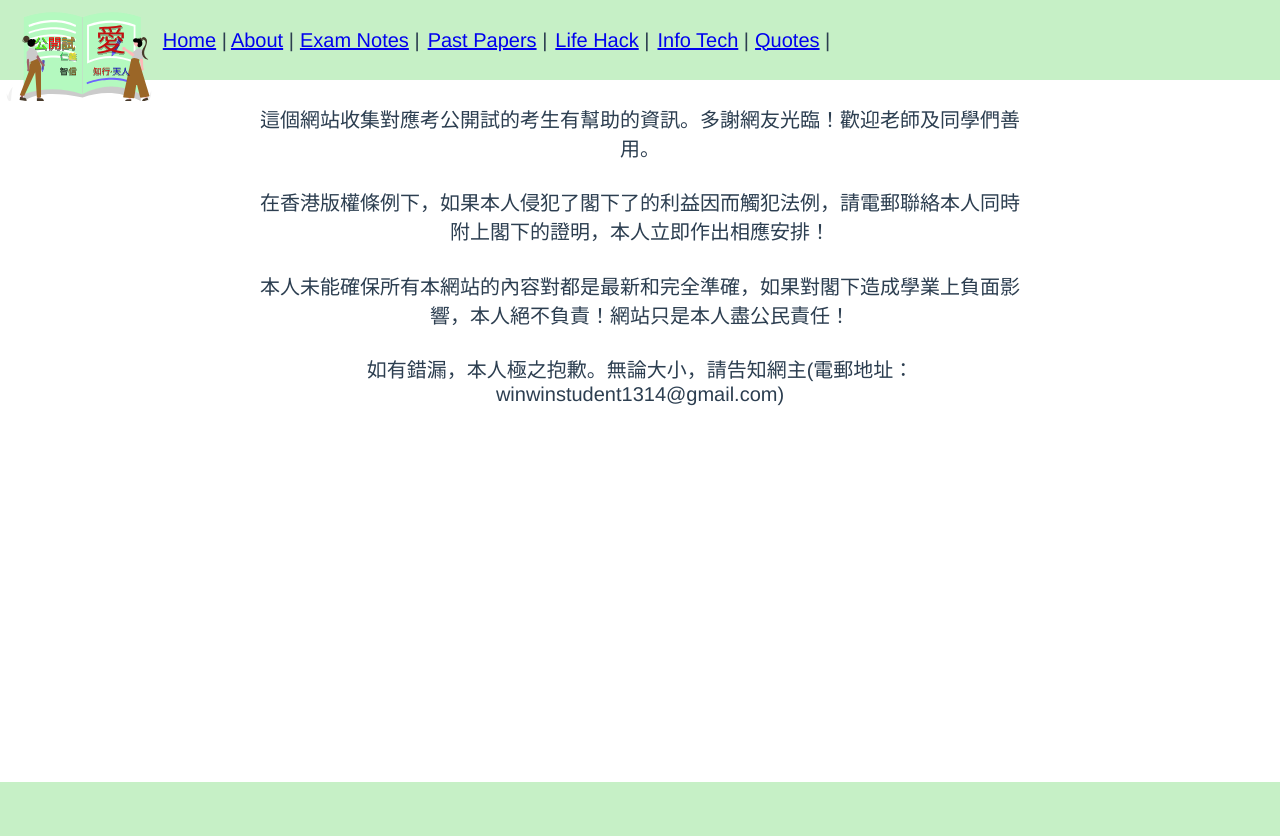
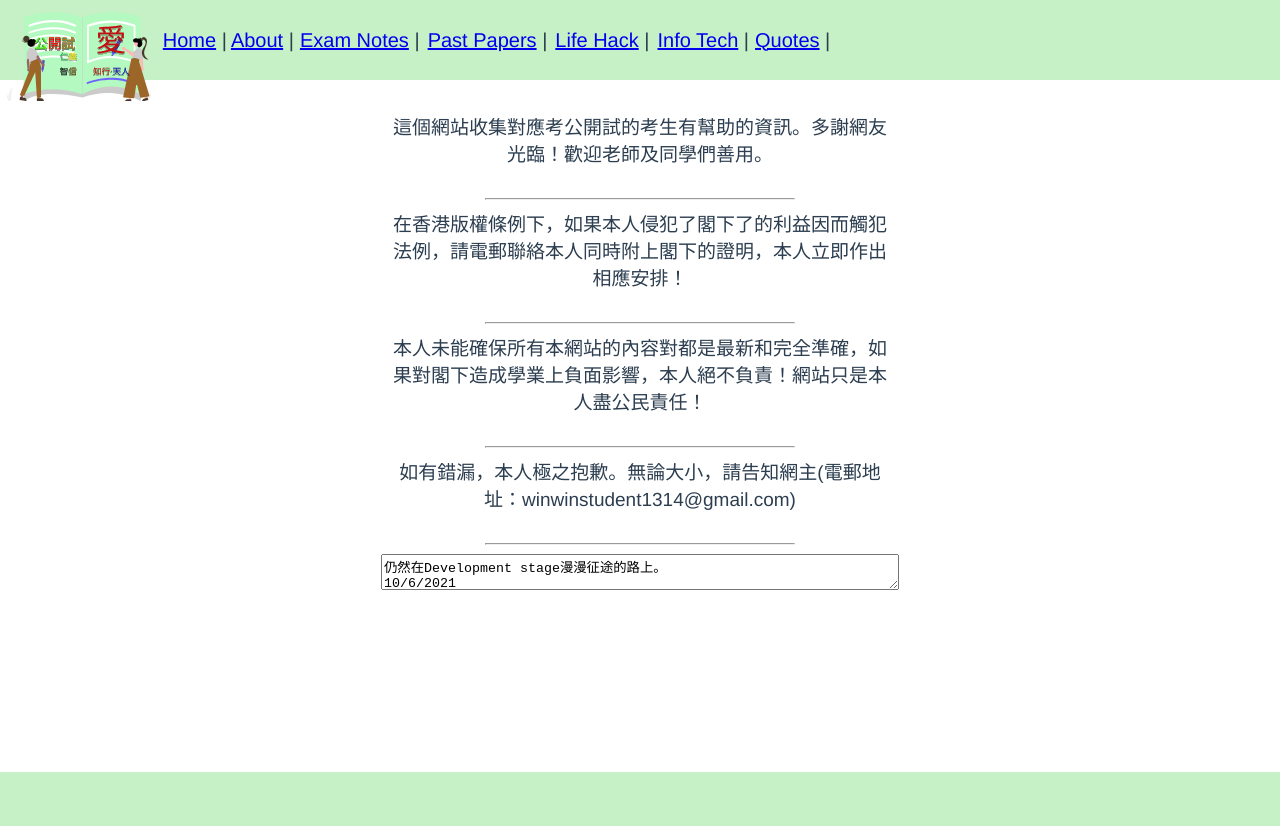
Before and after one commit to learnfromfail/tackle-the-exam, a Vue app: page / in a window 1280 px wide. Built offline with nearby package versions, Linux system fonts and the light colour scheme.

Commit message:
10/6/2021 commit

```diff
--- a/src/views/Home.vue
+++ b/src/views/Home.vue
@@ -1,7 +1,11 @@
 <template>
-    <p class="content" :key="content_.id" v-for="content_ in content">
-        {{content_}}<br />
-    </p>
+    <br>
+    <div class="block" :key="content_.id" v-for="content_ in content">
+      {{content_}}<br><br><hr style="width:60%">
+    </div>
+    <textarea style="width:40%">仍然在Development stage漫漫征途的路上。
+10/6/2021
+    </textarea>
 </template>
 
 <script>
@@ -26,9 +30,11 @@ export default {
 }
 </script>
 <style scoped>
-/*
-<div :key="content123.id" v-for="content123 in 100">
-    {{content}}
-</div>
-*/
+  .block {
+    font-size: 19px;
+    display: block;
+    margin-left: auto;
+    margin-right: auto;
+    width: 40%;
+  }
 </style>
```
